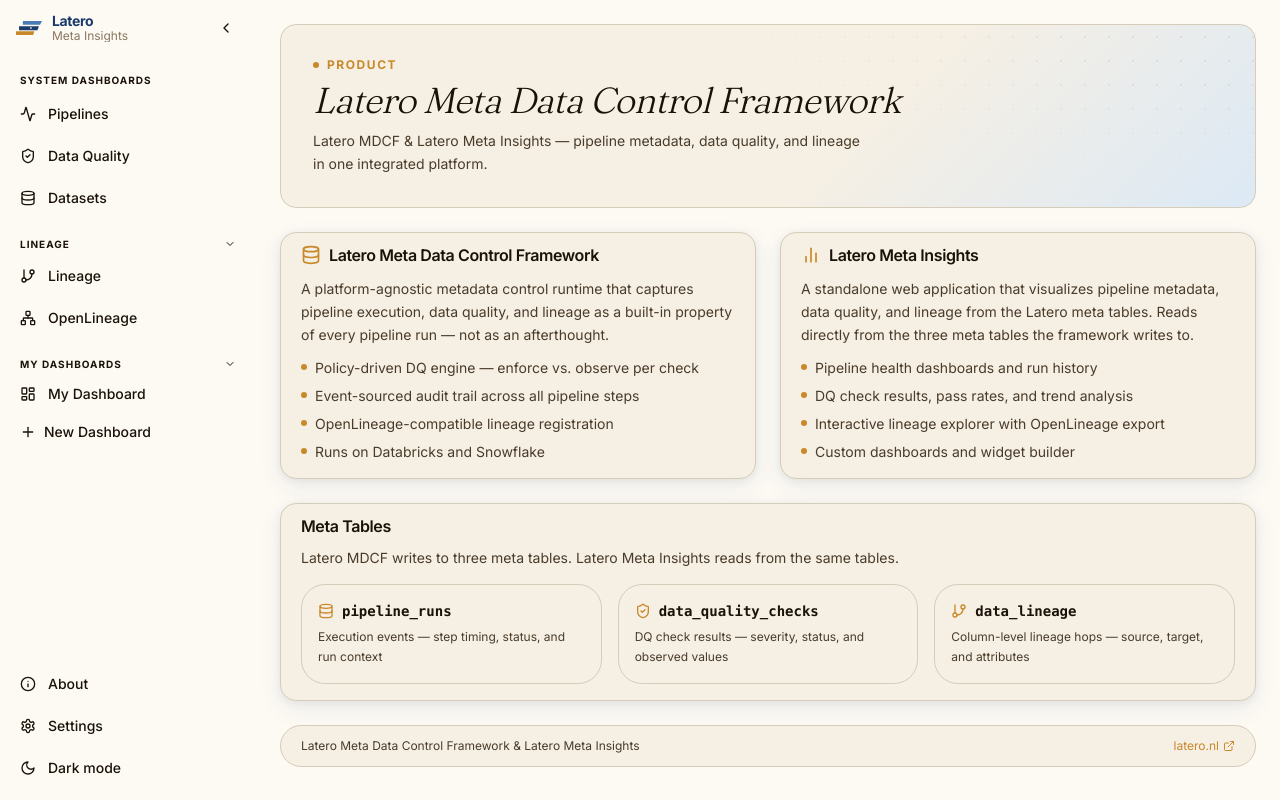
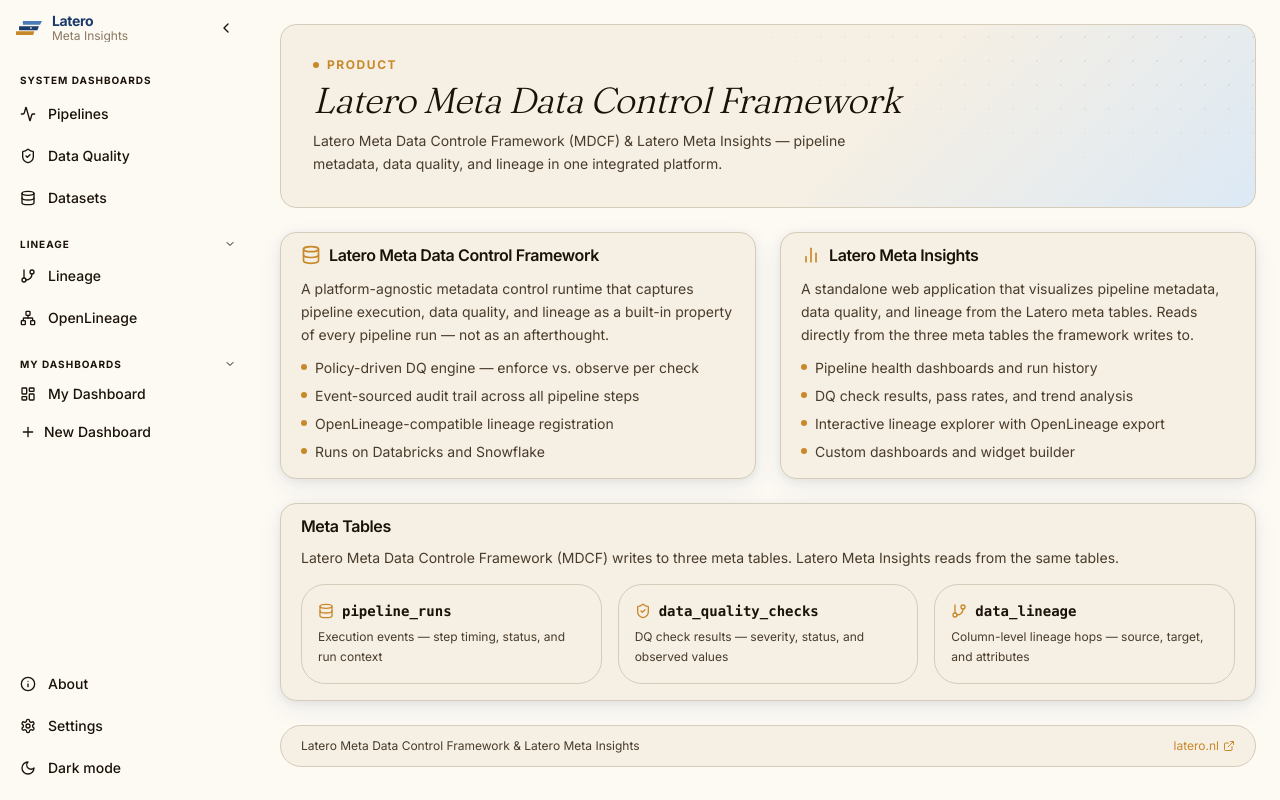
Before and after one commit to leenvandermeer/Latero-Insights, a Next.js app: page /about in a window 1280 px wide. Built offline with nearby package versions, Linux system fonts and the light colour scheme.

Commit message:
fix: MDCF uitgeschreven als Meta Data Controle Framework

```diff
--- a/src/app/(dashboard)/about/dashboard.tsx
+++ b/src/app/(dashboard)/about/dashboard.tsx
@@ -10,7 +10,7 @@ export function AboutDashboard() {
       <PageHeader
         eyebrow="Product"
         title="Latero Meta Data Control Framework"
-        description="Latero MDCF & Latero Meta Insights — pipeline metadata, data quality, and lineage in one integrated platform."
+        description="Latero Meta Data Controle Framework (MDCF) & Latero Meta Insights — pipeline metadata, data quality, and lineage in one integrated platform."
       />
 
       {/* Two products */}
@@ -77,7 +77,7 @@ export function AboutDashboard() {
         </CardHeader>
         <CardContent>
           <p className="text-sm mb-4" style={{ color: "var(--color-text-muted)" }}>
-            Latero MDCF writes to three meta tables. Latero Meta Insights reads from the same tables.
+            Latero Meta Data Controle Framework (MDCF) writes to three meta tables. Latero Meta Insights reads from the same tables.
           </p>
           <div className="grid grid-cols-1 md:grid-cols-3 gap-4">
             {[
--- a/src/app/(dashboard)/openlineage/json-drawer.tsx
+++ b/src/app/(dashboard)/openlineage/json-drawer.tsx
@@ -62,7 +62,7 @@ function toOpenLineageFormat(event: RunEvent) {
       runId: event.run_id,
       facets: {
         processing_engine: {
-          name: "latero-mdcf",
+          name: "latero-meta-data-controle-framework",
           version: "1.0",
         },
       },
```
